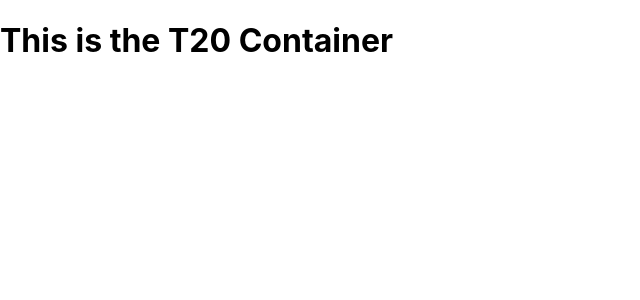
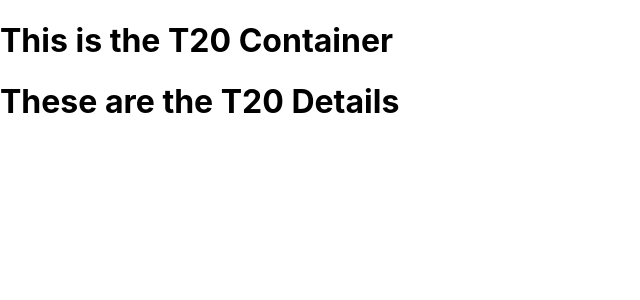
Before and after one commit to nahmed99/wk7_day2_JS_React_consuming_APIs, a React (Create React App) app: page / in a window 1280 px wide. Shown: the top 300 px of the page, without its empty margins (0-640 px from the left). Built offline with nearby package versions, Linux system fonts and the light colour scheme.

Commit message:
Created T20 details

```diff
--- /dev/null
+++ b/src/components/TopTwentyDetails.js
@@ -0,0 +1,8 @@
+const TopTwentyDetails = () => {
+
+    return (
+        <h1>These are the T20 Details</h1>
+    )
+}
+
+export default TopTwentyDetails;
--- a/src/containers/TopTwentyContainer.js
+++ b/src/containers/TopTwentyContainer.js
@@ -1,10 +1,14 @@
+const { default: TopTwentyDetails } = require("../components/TopTwentyDetails")
 
 
 const TopTwentyContainer = () => {
 
 
     return (
-        <h1>This is the T20 Container</h1>
+        <>
+            <h1>This is the T20 Container</h1>
+            <TopTwentyDetails />
+        </>
 
     )
 }
```
Also changed, not shown: 1 other file (tests, documents, lock files or other folders).
